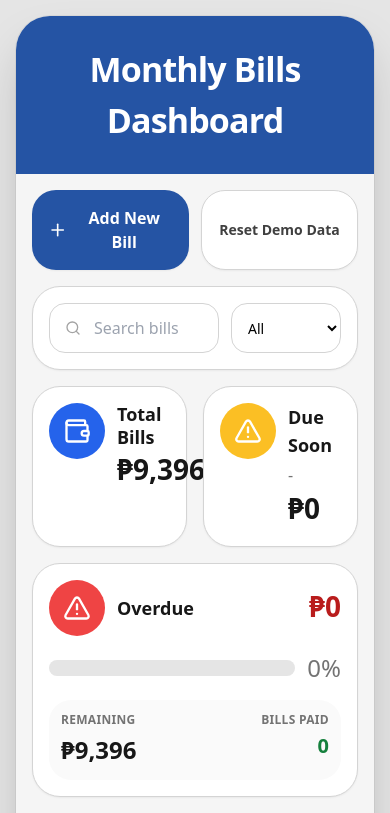
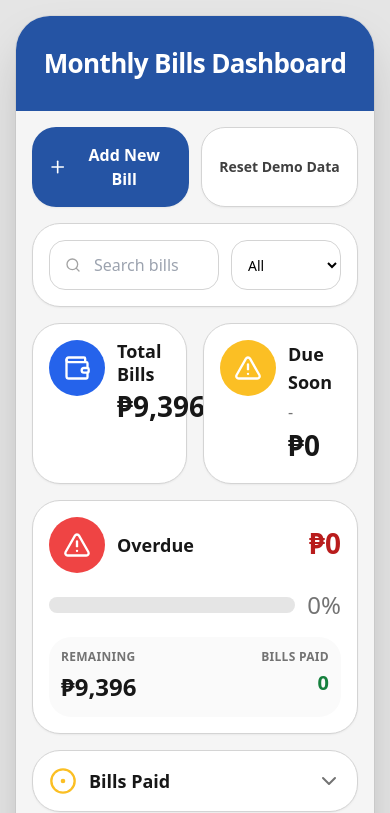
Before and after one commit to brehonioj-lgtm/Bills-App-V2-Beta, a React (Vite) app: page / in a window 390 px wide. Shown: the top 813 px of the page. Built offline with nearby package versions, Linux system fonts and the light colour scheme.

Commit message:
Update App.jsx

```diff
--- a/App.jsx
+++ b/App.jsx
@@ -385,7 +385,9 @@ export default function App() {
     <div className="min-h-screen bg-neutral-200 p-4 md:p-8">
       <div className="mx-auto max-w-md overflow-hidden rounded-[34px] bg-neutral-100 shadow-2xl ring-1 ring-black/5">
         <div className="bg-[#2554A4] px-6 py-7 text-center text-white">
-          <h1 className="text-[34px] font-bold tracking-tight">Monthly Bills Dashboard</h1>
+          <h1 className="text-[26px] md:text-[34px] font-bold tracking-tight">
+  Monthly Bills Dashboard
+</h1>
         </div>
 
         <div className="space-y-4 p-4">
```
